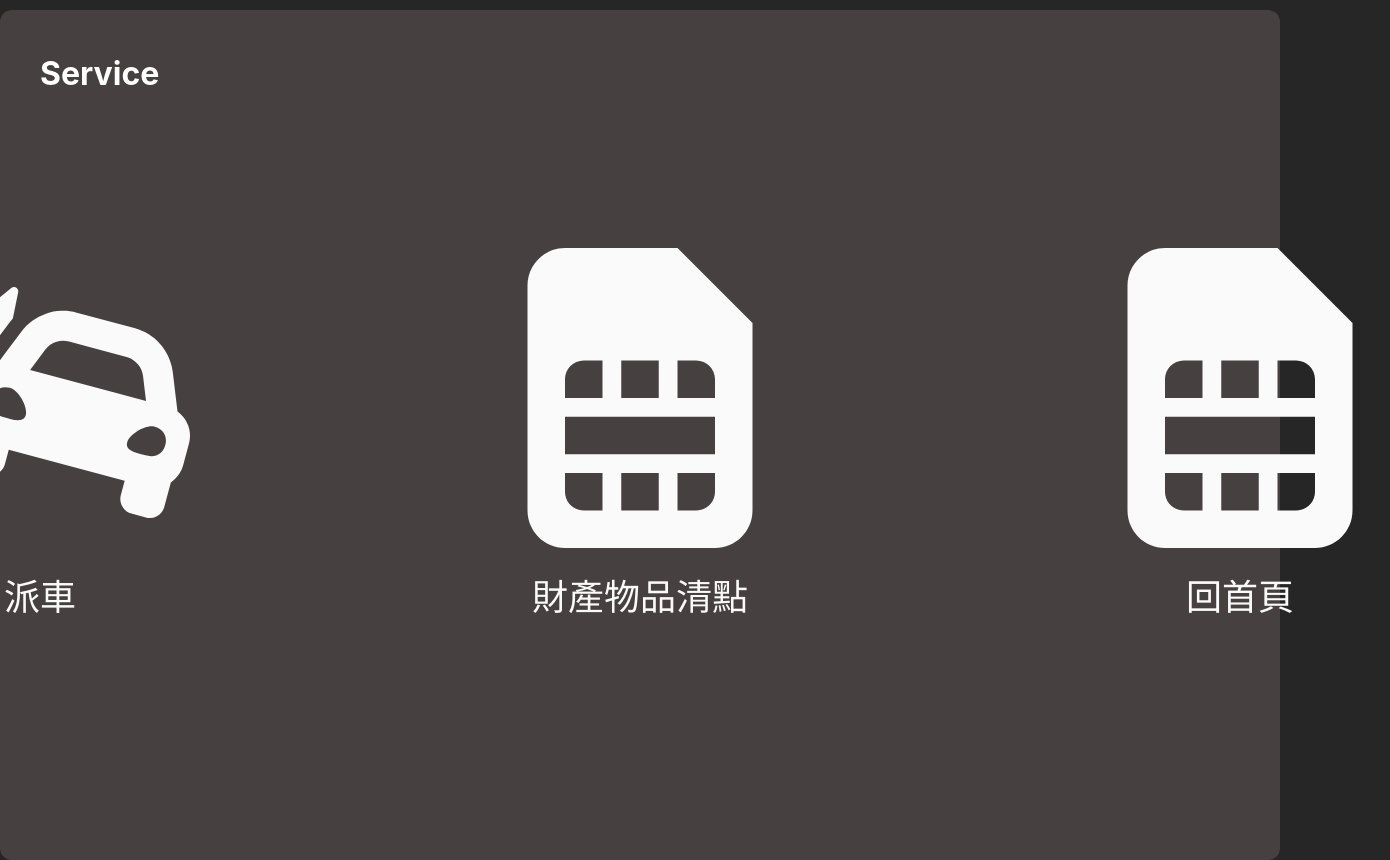
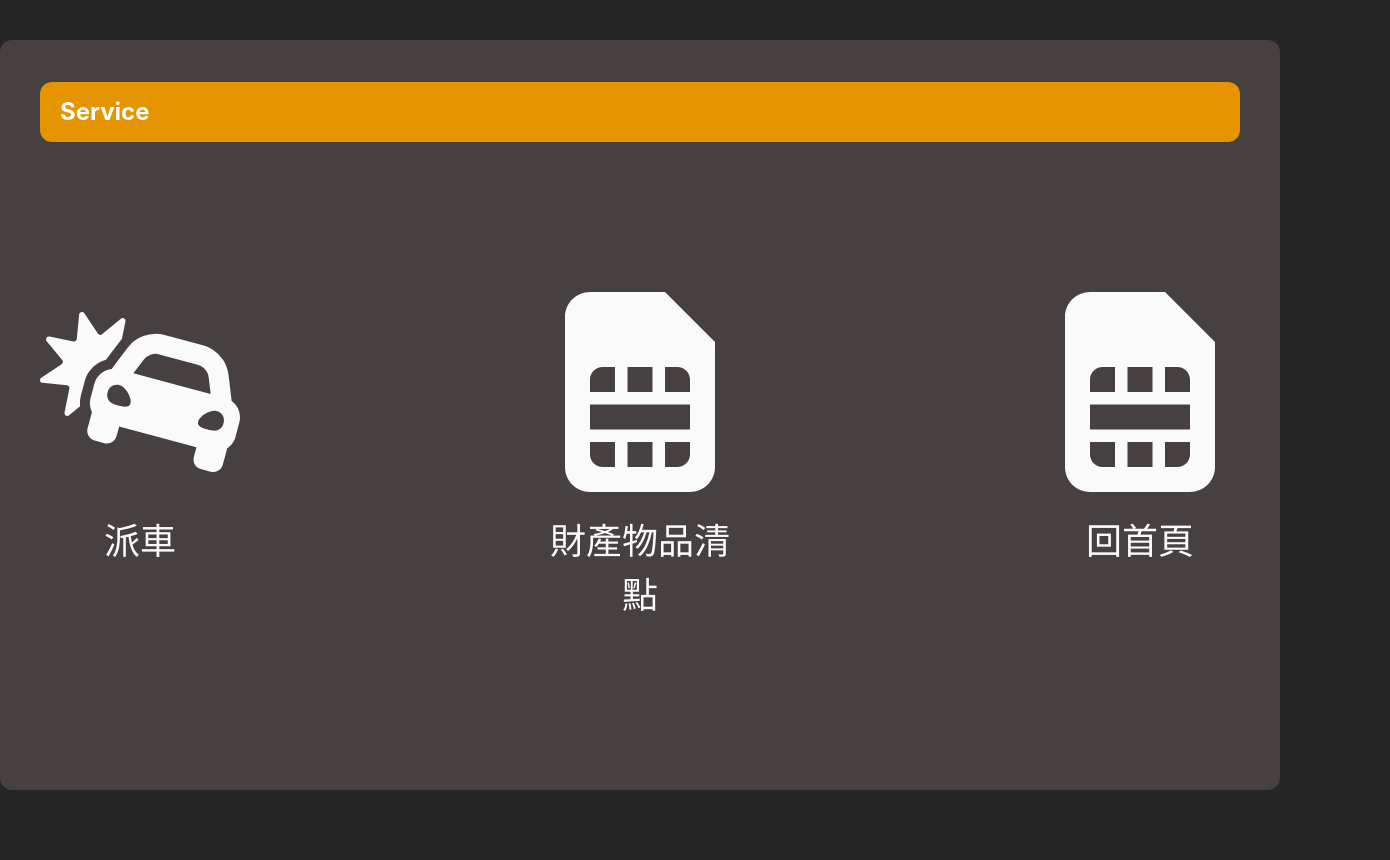
Before and after one commit to Oasisisisisis/Managment, a React (Create React App) app: page /Service in a window 1280 px wide. Shown: the whole page, 1390 px wide, since content can reach past the window. After the commit the page ends 800 px from the top, so only its background shows below. Built offline with nearby package versions, Linux system fonts and the light colour scheme.

Commit message:
ui update

```diff
--- a/public/index.html
+++ b/public/index.html
@@ -24,7 +24,7 @@
       work correctly both with client-side routing and a non-root public URL.
       Learn how to configure a non-root public URL by running `npm run build`.
     -->
-    <title>React App</title>
+    <title>高雄市榮服處管理系統</title>
   </head>
   <body>
     <noscript>You need to enable JavaScript to run this app.</noscript>
--- a/src/Animation.js
+++ b/src/Animation.js
@@ -1,9 +1,10 @@
   // Animation.js
-import { motion } from 'framer-motion';
-import { Box } from '@chakra-ui/react';
+  import { motion, scale } from 'framer-motion';
+  import { background, Box, transition } from '@chakra-ui/react';
 
   export const MotionBox = motion(Box);
 
+  // 字幕由下往上淡入
   export const fadeInUp = {
     hidden: { opacity: 0, y: 40 },
     visible: {
@@ -15,3 +16,13 @@ export const fadeInUp = {
       },
     },
   };
+
+
+  export const click = {
+    whileTap:{
+      scale: 0.8,
+    transition:{
+      duration: 0.1,
+      },
+    },
+  };
--- a/src/Main.js
+++ b/src/Main.js
@@ -1,23 +1,24 @@
-import './Main.css'
+import './Main.css';
 import React from 'react';
 import { useNavigate } from 'react-router-dom';
-import { Button, Box } from '@chakra-ui/react'; // ✅ ChakraProvider 不需要再次引入
-import { MotionBox, fadeInUp } from './Animation';
+import { Button, Box } from '@chakra-ui/react';
+import { MotionBox, click, fadeInUp } from './Animation';
 
 function Main() {
   const navigate = useNavigate();
 
   const handleClick = () => {
-    navigate('/Service'); // 點擊後跳轉
+    navigate('/Service');
   };
 
   return (
     <MotionBox variants={fadeInUp} initial="hidden" animate="visible">
-      <Box className='MainTopic'>
+      <Box className="MainTopic">
         <h1>高雄市榮服處管理系統</h1>
       </Box>
 
-      <Box className='StartButton'>
+      <Box className="StartButton">
+        <MotionBox whileTap={click.whileTap}>
           <Button
             onClick={handleClick}
             transition="all 0.3s ease-in-out"
@@ -29,6 +30,7 @@ function Main() {
           >
             Start Service
           </Button>
+        </MotionBox>
       </Box>
     </MotionBox>
   );
--- a/src/Service.css
+++ b/src/Service.css
@@ -1,19 +1,25 @@
 .serviceContainer {
   background-color: #474040;
   border-radius: 12px;
-  max-width: 1700px;
-  height: 850px;
+  max-width: 1400px;
+  height: 750px;
   align-self: flex-start;
   margin: 0 auto;
-  margin-top: 10px;
+  margin-top: 40px;
 }
 
-.serviceTitle h1 {
-  font-size: 32px;
-  font-weight: bold;
+.serviceTitle {
+  font-size: 24px;
+  font-weight: bolder;
   text-align: left;
   color: #ffffff;
+  background: rgb(230, 149, 0);
+  border-radius: 12px;
+  max-width: 100%; /* ✅ 你可以依需要調整寬度，例如 500px、80% 等 */
+  padding: 12px 20px; /* 建議加點內距讓圓角更漂亮 */
+  margin-top: 2px;
 }
+
 
 .function {
   display: flex;
--- a/src/Service.js
+++ b/src/Service.js
@@ -2,6 +2,7 @@ import './Service.css';
 import { Icon, Box, Flex, Text } from "@chakra-ui/react";
 import { FaCarCrash,FaSimCard } from "react-icons/fa";
 import { useNavigate } from 'react-router-dom';
+import { MotionBox, click, fadeInUp } from './Animation';
 
 function Service() {
   const navigate = useNavigate()
@@ -15,6 +16,7 @@ function Service() {
     navigate('/Property'); // 點擊後跳轉
   };
   return (
+    <MotionBox variants={fadeInUp} initial="hidden" animate="visible">
     <Box className='serviceContainer' p={10}>
       <Box className='serviceTitle' mb={6}>
         <h1>Service</h1>
@@ -23,22 +25,24 @@ function Service() {
       <Flex className='function' gap={300} justify={'center'}> {/* gap: 每個box的間距 */}
         {/* 第一個服務項目 */}
         <Box textAlign="center" onClick={clicktoCar} _hover={{bg: "gray.800"}}>
-          <Icon as={FaCarCrash} w={300} h={300}/>
+          <Icon as={FaCarCrash} w={200} h={200}/>
           <Text mt={2}>派車</Text>
         </Box>
 
         {/* 第二個服務項目 */}
         <Box textAlign="center" onClick={clicktoProperty} _hover={{bg: "gray.800"}}>
-          <Icon as={FaSimCard} w={300} h={300} />
+          <Icon as={FaSimCard} w={200} h={200} />
           <Text mt={2}>財產物品清點</Text>
         </Box>
 
         <Box textAlign="center" onClick={clicktoMain} _hover={{bg: "gray.800"}}>
-          <Icon as={FaSimCard} w={300} h={300} />
+          <Icon as={FaSimCard} w={200} h={200} />
           <Text mt={2}>回首頁</Text>
         </Box>
       </Flex>
     </Box>
+    </MotionBox>
+
   );
 }
 
```
Lines whose indentation alone changed are shown as unchanged.
